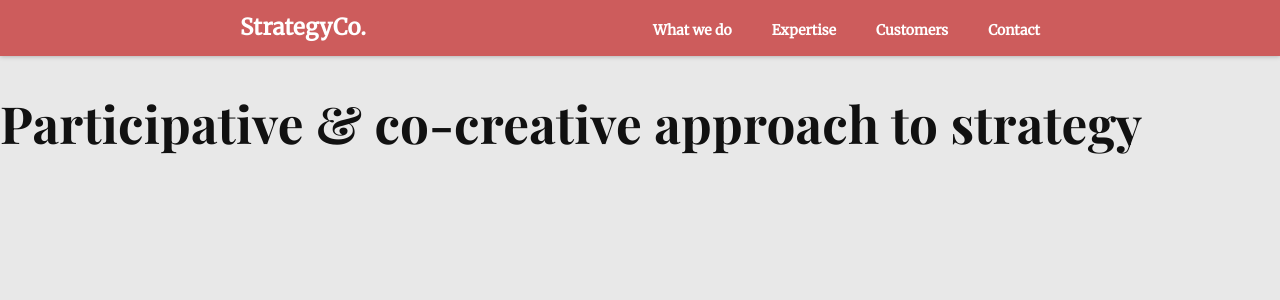
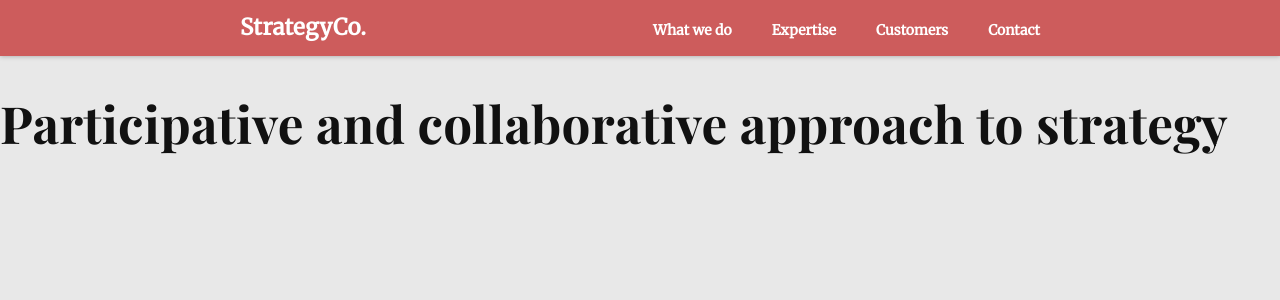
Before and after one commit to rahulabhi/rahulabhi.github.io, a Jekyll site: the page built from _pages/00-intro.md, in a window 1280 px wide. Shown: the top 300 px of the page. Built offline with Jekyll 4.4.1, drawn with Linux system fonts in a browser that asks for light colours.

Commit message:
Update 00-intro.md

```diff
--- a/_pages/00-intro.md
+++ b/_pages/00-intro.md
@@ -5,4 +5,4 @@ id: intro
 permalink: /intro/
 ---
 
-# Participative & co-creative approach to strategy
+# Participative and collaborative approach to strategy
```
